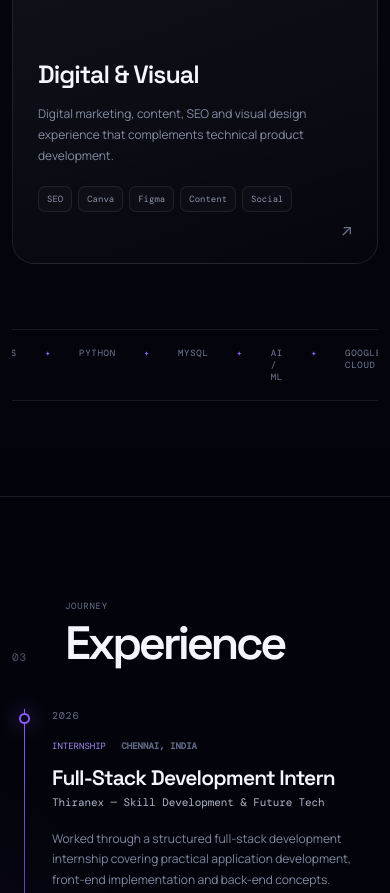
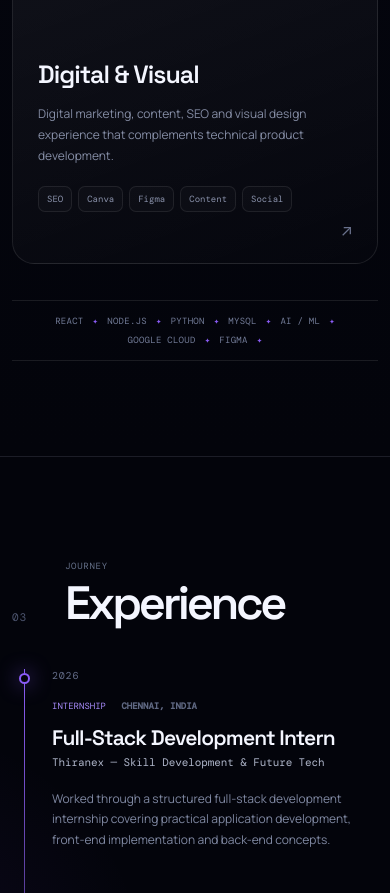
Before and after one commit to ATL2005/logeshwaran-portfolio, a plain HTML site: page index.html in a window 390 px wide. Shown: the part 3523-4416 px from the top of the page. Drawn offline with nearby package versions, Linux system fonts and the light colour scheme.

Commit message:
Update style.css

```diff
--- a/css/style.css
+++ b/css/style.css
@@ -17,7 +17,6 @@
   --glass:rgba(10,13,28,.56);
   --max:1240px;
 
-  /* font stacks with real fallbacks (no more serif flash if a font is slow) */
   --f-body:Manrope,system-ui,-apple-system,"Segoe UI",sans-serif;
   --f-head:"Space Grotesk",Manrope,system-ui,sans-serif;
   --f-mono:"DM Mono",ui-monospace,SFMono-Regular,Menlo,Consolas,monospace;
@@ -29,7 +28,7 @@
 
 html{
   scroll-behavior:smooth;
-  scroll-padding-top:96px;               /* anchor links no longer hide under the fixed header */
+  scroll-padding-top:96px;
   -webkit-text-size-adjust:100%;
   text-size-adjust:100%;
 }
@@ -403,7 +402,7 @@ nav a:hover{color:#fff}
 
 
 /* ==========================================================================
-   07  EXPERTISE
+   07  EXPERTISE  (+ "What I work with" ticker — now wraps, never clipped)
    ========================================================================== */
 .expertise-grid{display:grid;grid-template-columns:repeat(4,1fr);gap:14px}
 .skill-card{
@@ -424,10 +423,16 @@ nav a:hover{color:#fff}
 .stack span{font:9px var(--f-mono);padding:6px 8px;border:1px solid rgba(255,255,255,.08);border-radius:7px;color:#8991aa;background:rgba(255,255,255,.02);transition:.2s}
 .card-arrow{position:absolute;bottom:22px;right:24px;color:#69718c}
 
+/* ticker: flex-wrap + no overflow clipping so every tech name is always visible */
 .ticker{
-  margin-top:65px;padding:17px 0;display:flex;gap:28px;justify-content:center;overflow:hidden;
-  border-top:1px solid var(--line);border-bottom:1px solid var(--line);color:#737c98;font-size:9px;
+  margin-top:65px;padding:18px 14px;
+  display:flex;flex-wrap:wrap;align-items:center;justify-content:center;
+  gap:10px 24px;
+  border-top:1px solid var(--line);border-bottom:1px solid var(--line);
+  color:#737c98;font-family:var(--f-mono);font-size:10px;line-height:1.5;
+  letter-spacing:.08em;text-align:center;overflow:visible;
 }
+.ticker>*{white-space:nowrap}
 .ticker i{color:var(--violet);font-style:normal}
 
 
@@ -653,13 +658,8 @@ nav a:hover{color:#fff}
   -webkit-mask-image:radial-gradient(circle,#000,transparent 70%);
           mask-image:radial-gradient(circle,#000,transparent 70%);
 }
-.contact-watermark{
-  position:absolute;z-index:0;left:50%;top:50%;
-  font:700 clamp(240px,34vw,620px)/.7 var(--f-head);letter-spacing:-.13em;white-space:nowrap;
-  color:transparent;-webkit-text-stroke:1px rgba(139,92,246,.12);
-  pointer-events:none;-webkit-user-select:none;user-select:none;
-  transform:translate(-50%,-50%);animation:LAReveal 7s ease-in-out infinite;
-}
+/* watermark removed — safety net in case the element is still in the HTML */
+.contact-watermark{display:none!important}
 .contact-inner{position:relative;z-index:2;text-align:center;padding-block:40px}
 .contact-inner>p:first-child{font-size:9px;color:#717995}
 .contact h2{font:600 clamp(62px,9vw,130px)/.82 var(--f-head);letter-spacing:-.09em;margin:25px 0}
@@ -679,7 +679,7 @@ footer i{display:inline-block;width:5px;height:5px;background:var(--green);borde
 
 
 /* ==========================================================================
-   13  KEYFRAMES  (only the ones that are actually used)
+   13  KEYFRAMES
    ========================================================================== */
 @keyframes noise{0%{transform:translate(0)}25%{transform:translate(2%,-1%)}50%{transform:translate(-1%,2%)}75%{transform:translate(1%,1%)}100%{transform:translate(-2%,-1%)}}
 @keyframes load{from{transform:translateX(-100%)}to{transform:translateX(0)}}
@@ -753,20 +753,13 @@ footer i{display:inline-block;width:5px;height:5px;background:var(--green);borde
 @keyframes aiV2Node{0%,100%{transform:scale(.7);opacity:.55}50%{transform:scale(1.5);opacity:1}}
 @keyframes aiV2Beam{0%,100%{opacity:.15}50%{opacity:.85}}
 
-/* contact watermark — transform/opacity only (no animated blur/filter = much cheaper) */
-@keyframes LAReveal{
-  0%,100%{transform:translate(-50%,-50%) scale(.94) rotate(-4deg);opacity:.45}
-  25%,75%{transform:translate(-50%,-50%) scale(1) rotate(-1deg);opacity:.74}
-  50%{transform:translate(-50%,-50%) scale(1.06) rotate(2deg);opacity:1}
-}
-
 
 /* ==========================================================================
    14  HOVER · FOCUS · RESPONSIVE · MOTION
    Order matters: base → hover → wide → tablet → mobile (large → small)
    ========================================================================== */
 
-/* ---------- 14a  Hover effects — real pointer devices only (no sticky hover on phones) ---------- */
+/* ---------- 14a  Hover effects — real pointer devices only ---------- */
 @media (hover:hover){
   .menu:hover{border-color:rgba(34,211,238,.38);background:rgba(139,92,246,.10);box-shadow:0 0 28px rgba(139,92,246,.16);transform:translateY(-2px)}
   .btn:hover{transform:translateY(-4px);border-color:rgba(255,255,255,.22)}
@@ -828,7 +821,6 @@ nav a:focus-visible,
 
 /* ---------- 14g  ≤1024px — tablet & below: hamburger nav + stacked layouts ---------- */
 @media (max-width:1024px){
-  /* nav becomes a dropdown (fixes missing links on tablets) */
   .menu{display:grid;place-items:center;width:42px;height:42px;padding:0;border:1px solid var(--line);border-radius:12px;flex:none}
   .menu i{position:absolute;display:block;width:17px;height:1.5px;margin:0;background:#fff}
   .menu i:nth-child(1){transform:translateY(-6px)}
@@ -851,7 +843,6 @@ nav a:focus-visible,
   .header nav a:not(.nav-contact):hover{background:rgba(139,92,246,.09)}
   .header .nav-contact{text-align:center;margin-top:4px}
 
-  /* layout */
   .section{padding:110px 0}
   .hero-inner{grid-template-columns:1fr}
   .hero-visual{min-height:520px}
@@ -961,6 +952,12 @@ nav a:focus-visible,
   .skill-card{min-height:330px}
   .skill-card h3{margin-top:70px}
 
+  /* ticker — wraps onto 2–3 lines so nothing is cut off */
+  .ticker{
+    margin-top:36px;padding:16px 8px;
+    gap:8px 14px;font-size:10px;letter-spacing:.05em;line-height:1.4;
+  }
+
   /* timeline */
   .timeline{margin-left:12px}
   .experience{grid-template-columns:1fr;gap:10px;padding:0 0 50px 28px}
@@ -1051,7 +1048,6 @@ nav a:focus-visible,
 
   /* contact + footer */
   .contact{min-height:82vh;min-height:82svh}
-  .contact-watermark{left:72%;top:62%;font-size:52vw;-webkit-text-stroke:1px rgba(139,92,246,.09)}
   .contact h2{font-size:62px}
   .contact-actions{flex-wrap:wrap;margin:24px 0}
   .contact-links{font-size:10px}
@@ -1082,6 +1078,8 @@ nav a:focus-visible,
   .ai-core-v2 span{font-size:37px}
   .ai-node{width:5px;height:5px}
 
+  .ticker{gap:7px 11px;font-size:9.5px;letter-spacing:.03em}
+
   .contact h2{font-size:48px;line-height:.95}
   .contact-links{word-break:break-word}
 }
@@ -1108,6 +1106,8 @@ nav a:focus-visible,
   .ai-visual>span{font-size:68px}
   .exp-content h3{font-size:21px}
 
+  .ticker{gap:6px 9px;font-size:9px;padding:14px 6px}
+
   .service-card{padding:20px 17px}
   .process>div{padding:14px;min-height:125px}
   .process strong{font-size:13px}
@@ -1128,7 +1128,7 @@ nav a:focus-visible,
   .contact h2{font-size:43px}
 }
 
-/* ---------- 14l  Reduced motion (one rule instead of five) ---------- */
+/* ---------- 14l  Reduced motion ---------- */
 @media (prefers-reduced-motion:reduce){
   html{scroll-behavior:auto}
   *,
```
